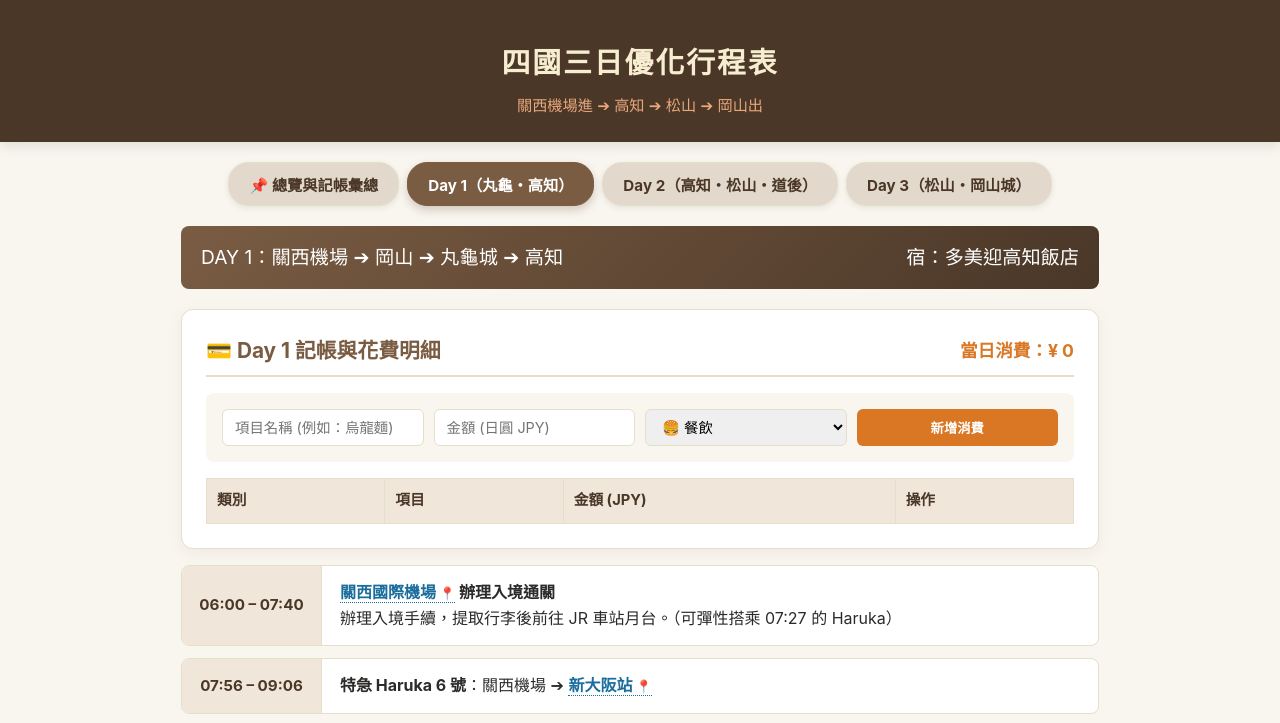
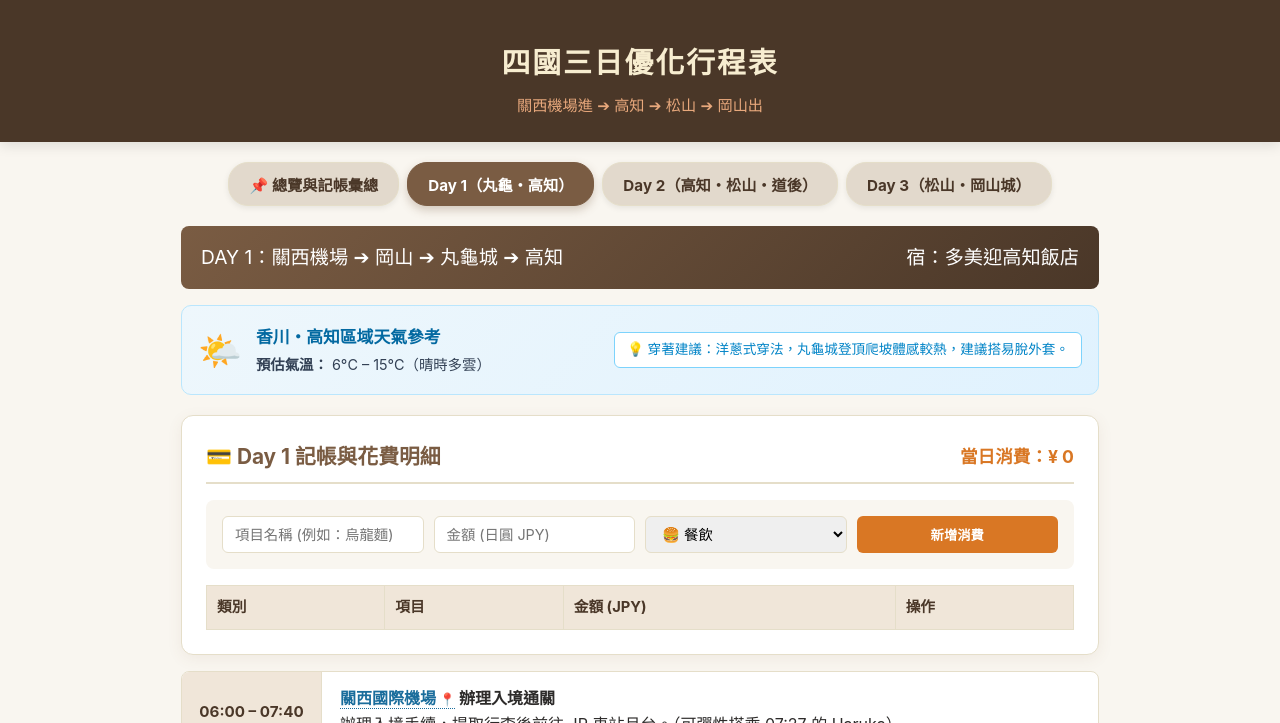
Before and after one commit to annieliu00380-lab/annieliu003winter, a plain HTML site: page index.html in a window 1280 px wide. Both pictures are taken after a click on the button "Day 1（丸龜・高知）". Shown: the top 723 px of the page. Drawn offline with Linux system fonts and the light colour scheme.

Commit message:
index.html

```diff
--- a/index.html
+++ b/index.html
@@ -152,6 +152,51 @@
         .info-box h4 {
             color: var(--primary-dark);
             margin-bottom: 8px;
+        }
+
+        /* 天氣小卡樣式 */
+        .weather-card {
+            background: linear-gradient(135deg, #eef7fc, #e0f2fe);
+            border: 1px solid #bae6fd;
+            border-radius: 10px;
+            padding: 16px;
+            margin-top: 16px;
+            display: flex;
+            align-items: center;
+            justify-content: space-between;
+            flex-wrap: wrap;
+            gap: 12px;
+        }
+
+        .weather-info {
+            display: flex;
+            align-items: center;
+            gap: 14px;
+        }
+
+        .weather-icon {
+            font-size: 2.2rem;
+        }
+
+        .weather-details h4 {
+            color: #0369a1;
+            font-size: 1.05rem;
+            margin-bottom: 2px;
+        }
+
+        .weather-details p {
+            font-size: 0.9rem;
+            color: #334155;
+        }
+
+        .weather-tip {
+            font-size: 0.85rem;
+            background-color: #ffffff;
+            color: #0284c7;
+            padding: 6px 12px;
+            border-radius: 6px;
+            border: 1px solid #7dd3fc;
+            font-weight: 500;
         }
 
         /* 劃位提醒盒 */
@@ -447,6 +492,18 @@
             <span>宿：多美迎高知飯店</span>
         </div>
 
+        <!-- Day 1 天氣小卡 -->
+        <div class="weather-card">
+            <div class="weather-info">
+                <div class="weather-icon">🌤️</div>
+                <div class="weather-details">
+                    <h4>香川・高知區域天氣參考</h4>
+                    <p><strong>預估氣溫：</strong> 6°C – 15°C（晴時多雲）</p>
+                </div>
+            </div>
+            <div class="weather-tip">💡 穿著建議：洋蔥式穿法，丸龜城登頂爬坡體感較熱，建議搭易脫外套。</div>
+        </div>
+
         <!-- Day 1 記帳卡片 -->
         <div class="card">
             <h3 class="card-title">
@@ -558,6 +615,18 @@
         <div class="day-header">
             <span>DAY 2：高知城 ➔ 松山城 ➔ 夕陽景點 ➔ 道後溫泉</span>
             <span>宿：東橫INN 松山一番町</span>
+        </div>
+
+        <!-- Day 2 天氣小卡 -->
+        <div class="weather-card">
+            <div class="weather-info">
+                <div class="weather-icon">☀️</div>
+                <div class="weather-details">
+                    <h4>高知・愛媛（松山）天氣參考</h4>
+                    <p><strong>預估氣溫：</strong> 5°C – 14°C（晴朗）｜ <strong>日落時間：</strong> 約 17:00</p>
+                </div>
+            </div>
+            <div class="weather-tip">💡 追夕陽提醒：16:30 前需抵達伊佐爾波神社，山頂風大溫差大請帶保暖圍巾。</div>
         </div>
 
         <!-- Day 2 記帳卡片 -->
@@ -687,6 +756,18 @@
         <div class="day-header">
             <span>DAY 3：松山 ➔ 岡山城 ➔ 岡山機場 ✈️ 返台</span>
             <span>歸途</span>
+        </div>
+
+        <!-- Day 3 天氣小卡 -->
+        <div class="weather-card">
+            <div class="weather-info">
+                <div class="weather-icon">⛅</div>
+                <div class="weather-details">
+                    <h4>松山・岡山區域天氣參考</h4>
+                    <p><strong>預估氣溫：</strong> 7°C – 16°C（多雲時晴）</p>
+                </div>
+            </div>
+            <div class="weather-tip">💡 行程提醒：清晨松山出發氣溫偏低，搭電車與特急請備妥保暖衣物。</div>
         </div>
 
         <!-- Day 3 記帳卡片 -->
```
